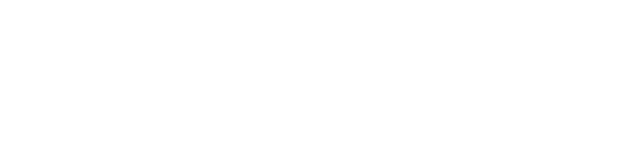
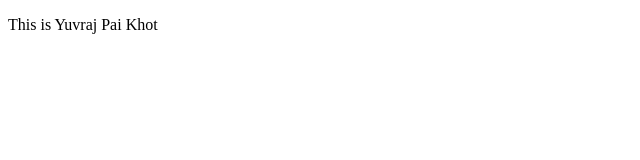
Before and after one commit to YuvrajPaiKhot/practice, a plain HTML site: page index.html in a window 1280 px wide. Shown: the whole page, without its empty margins (0-640 px from the left). Drawn offline with Linux system fonts and the light colour scheme.

Commit message:
Created Branch

```diff
--- a/index.html
+++ b/index.html
@@ -6,6 +6,6 @@
     <title>Practicing git</title>
 </head>
 <body>
-
+    <p>This is Yuvraj Pai Khot</p>
 </body>
 </html>
```
